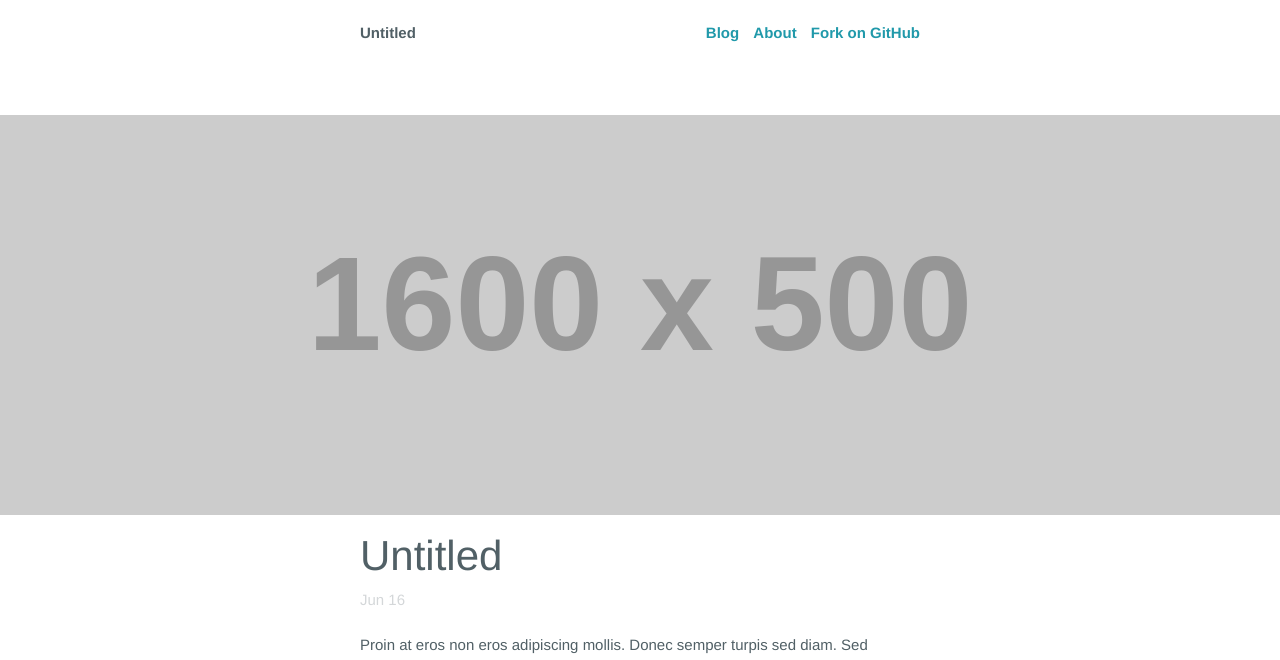
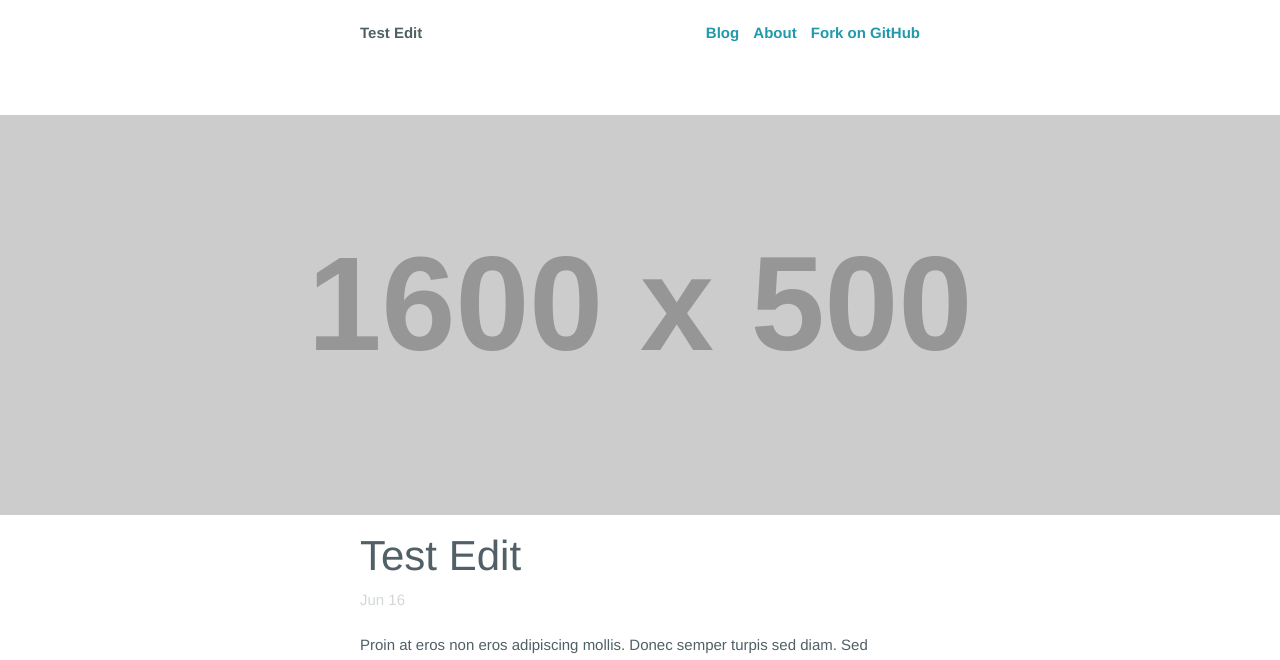
Before and after one commit to MathYoni/MathYoni.github.io, a Jekyll site: the page built from _posts/2013-06-16-hello-again.md, in a window 1280 px wide. Shown: the top 660 px of the page. Built offline with Jekyll 4.4.1, drawn with Linux system fonts in a browser that asks for light colours.

Commit message:
Update 2013-06-16-hello-again.md

```diff
--- a/_posts/2013-06-16-hello-again.md
+++ b/_posts/2013-06-16-hello-again.md
@@ -1,10 +1,9 @@
 ---
 layout: blog
+category: blog
 published: true
-category: blog
-splash: "http://placehold.it/1600x500"
-tags: null
-title: Untitled
+splash: 'http://placehold.it/1600x500'
+title: Test Edit
 ---
 
 
```
